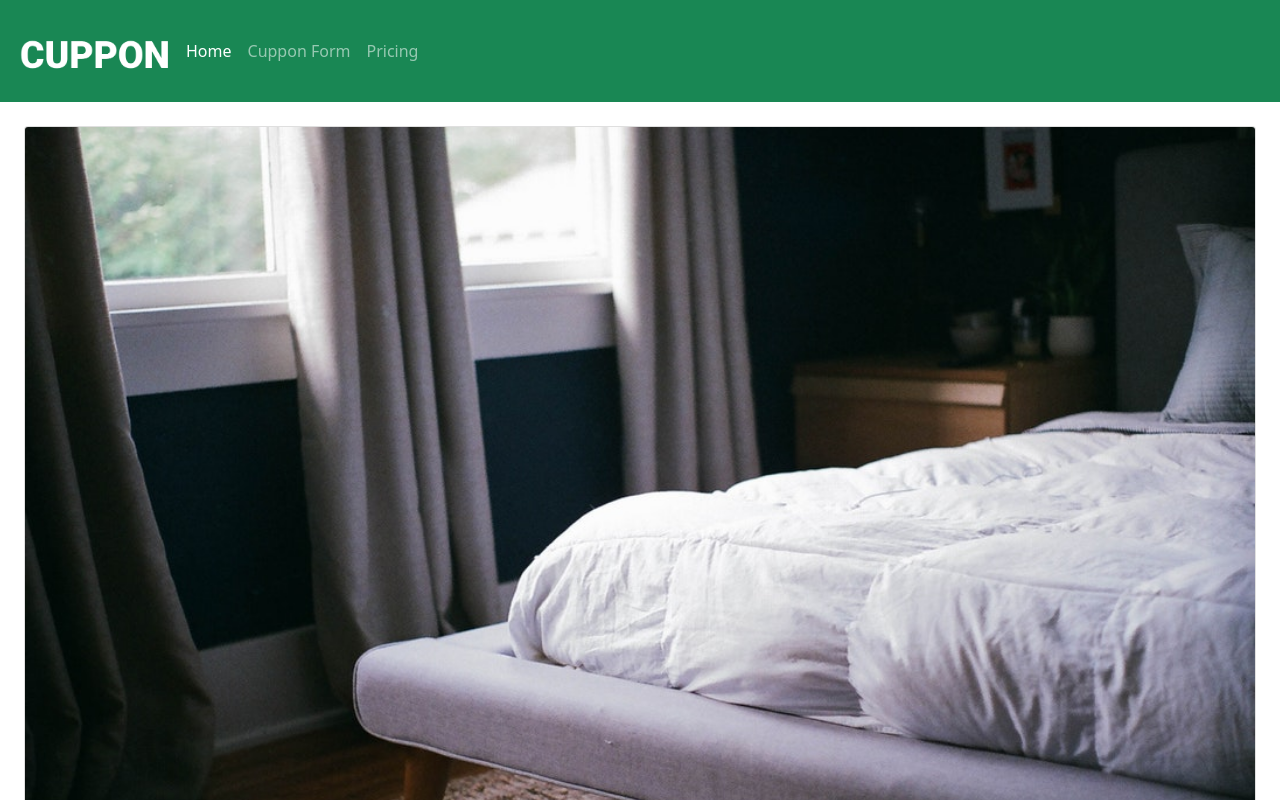
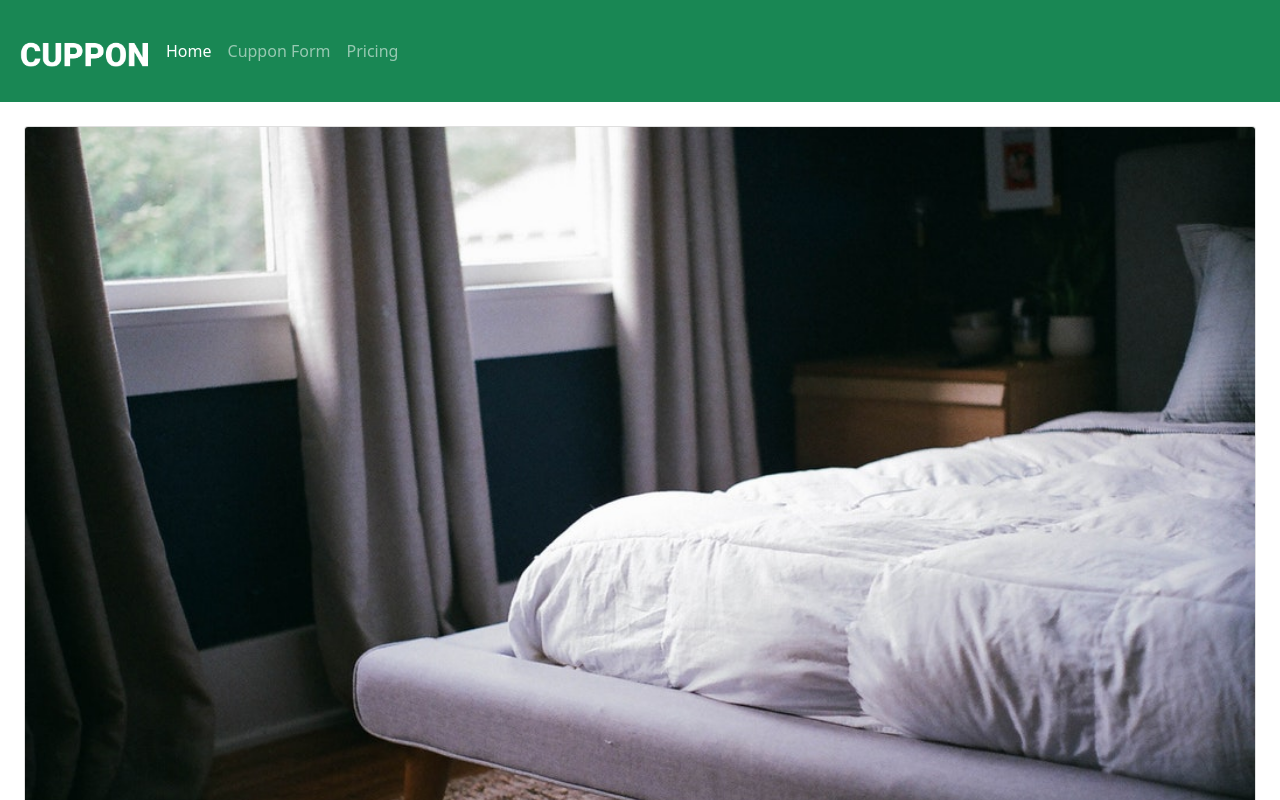
Before and after one commit to FSJGus/Cuppons, a plain HTML site: page index.html in a window 1280 px wide. Shown: the top 800 px of the page. Drawn offline with nearby package versions, Linux system fonts and the light colour scheme; files that its build step writes are made by us from their sources.

Commit message:
Update index.html

```diff
--- a/index.html
+++ b/index.html
@@ -23,7 +23,7 @@
       <nav class="navbar navbar-expand-lg navbar-dark bg-success d-flex">
 
         <a class="navbar-brand text-white fw-bold fs-1 m-2" href="#">
-          <img src="assets/img/logo-white.png" alt="Logo Black" style="width: 150px;">
+          <img src="https://github.com/FSJGus/Cuppons/blob/main/assets/img/logo-white.png" alt="Logo White" style="width: 130px;">
         </a>
 
         <button class="navbar-toggler" type="button" data-bs-toggle="collapse" data-bs-target="#navbarNavAltMarkup"
```
